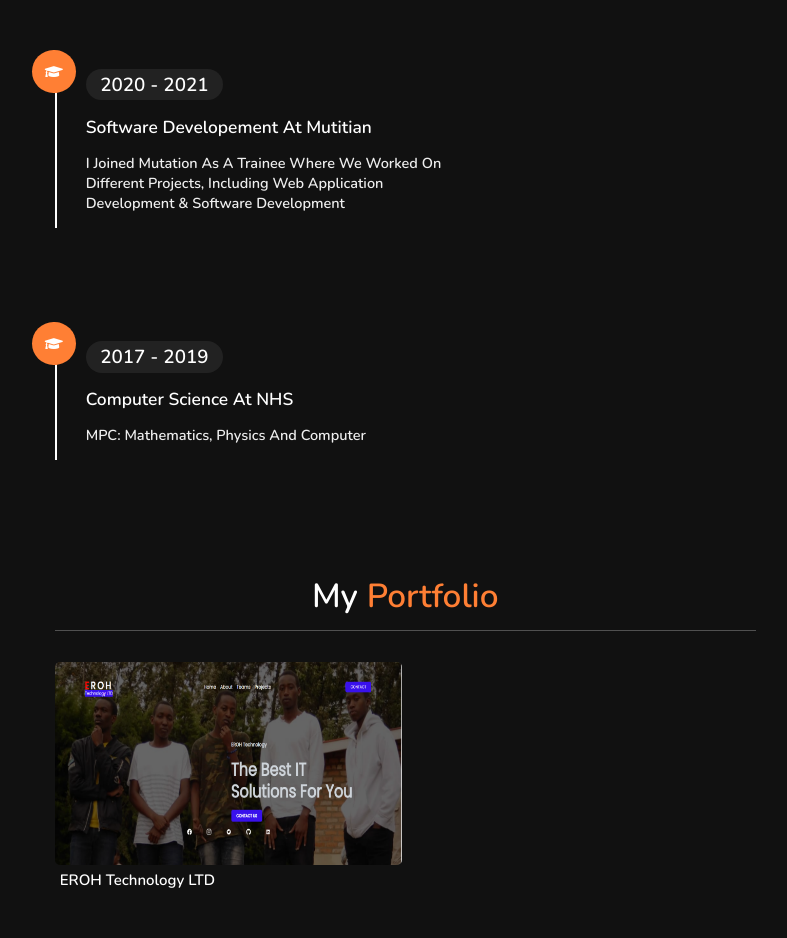
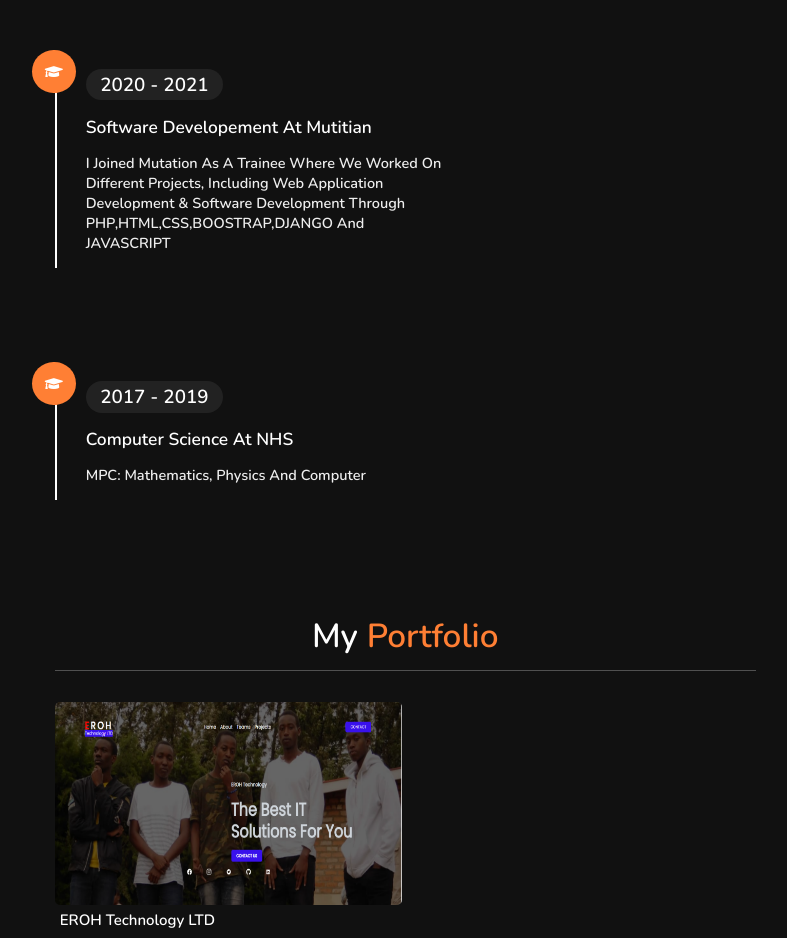
Before and after one commit to EricHOfla/Iam, a plain HTML site: page index.html in a window 1280 px wide. Shown: the part 2640-3578 px from the top of the page, without its empty margins (452-1239 px from the left). Drawn offline with nearby package versions, Linux system fonts and the light colour scheme.

Commit message:
Update index.html

```diff
--- a/index.html
+++ b/index.html
@@ -153,7 +153,7 @@ And Also Computer Component Include Photograph. </p>
 			<!-- <p>Relevant Coursework:</p> -->
 
 			<p>I joined Mutation as a trainee where we worked on different projects, including web
-				application development & software development
+				application development & software development through PHP,HTML,CSS,BOOSTRAP,DJANGO and JAVASCRIPT
 			</p>
 
 		</div>
```
